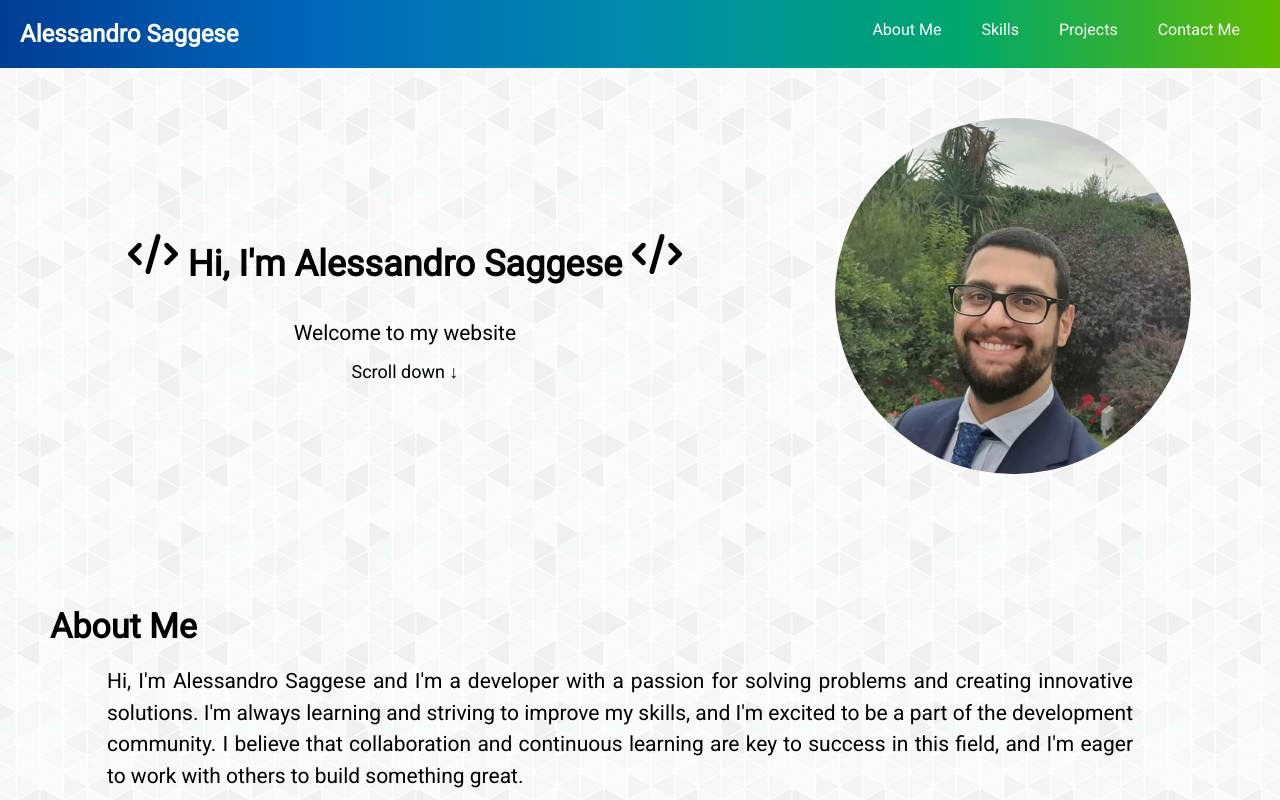
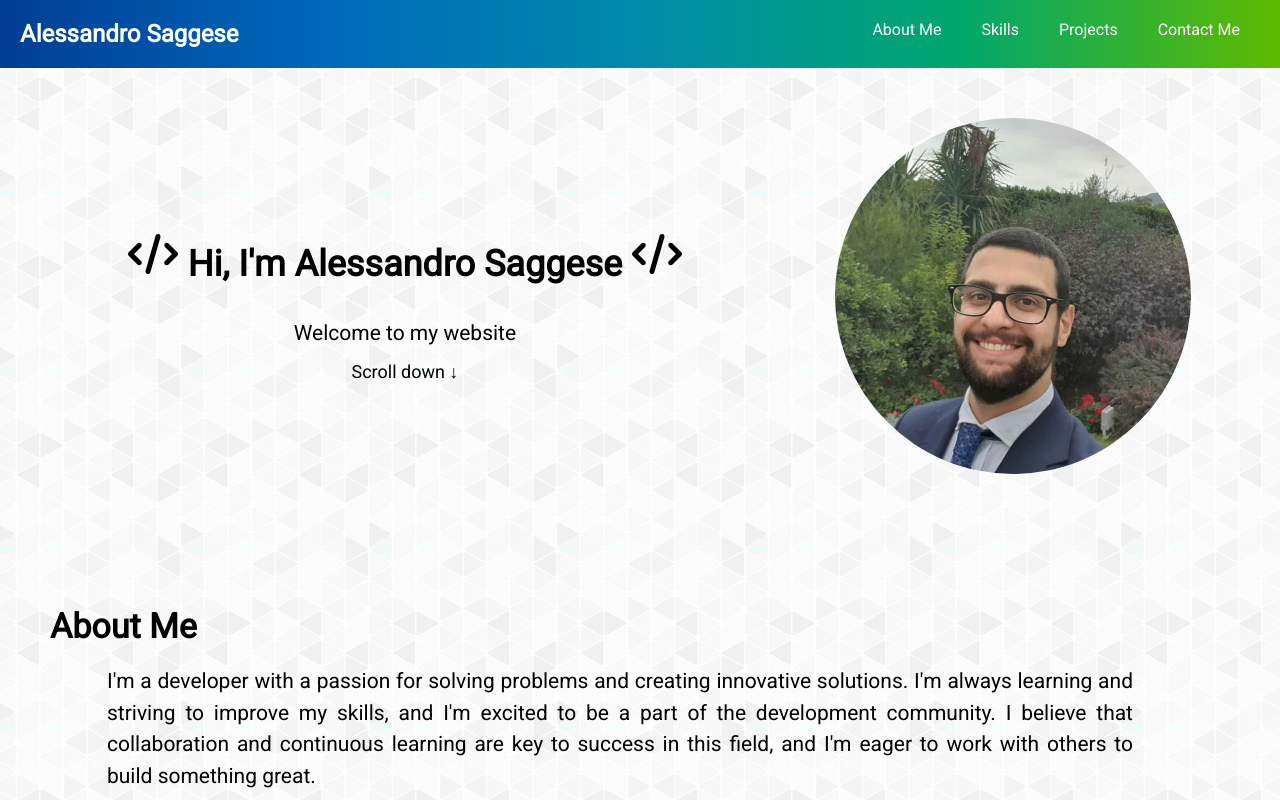
Before and after one commit to asaggse/my-personal-website, a React (Create React App) app: page / in a window 1280 px wide. Shown: the top 800 px of the page. Built offline with nearby package versions, Linux system fonts and the light colour scheme.

Commit message:
Update About.js

```diff
--- a/src/components/About.js
+++ b/src/components/About.js
@@ -8,7 +8,7 @@ const About = () => {
         <div className="about-text">
           <h2>About Me</h2>
           <p>
-            Hi, I'm Alessandro Saggese and I'm a developer with a passion for solving problems and creating innovative solutions.
+            I'm a developer with a passion for solving problems and creating innovative solutions.
             I'm always learning and striving to improve my skills, and I'm excited to be a part of the development community.
             I believe that collaboration and continuous learning are key to success in this field, and I'm eager to work with others to build something great.
           </p>
```
